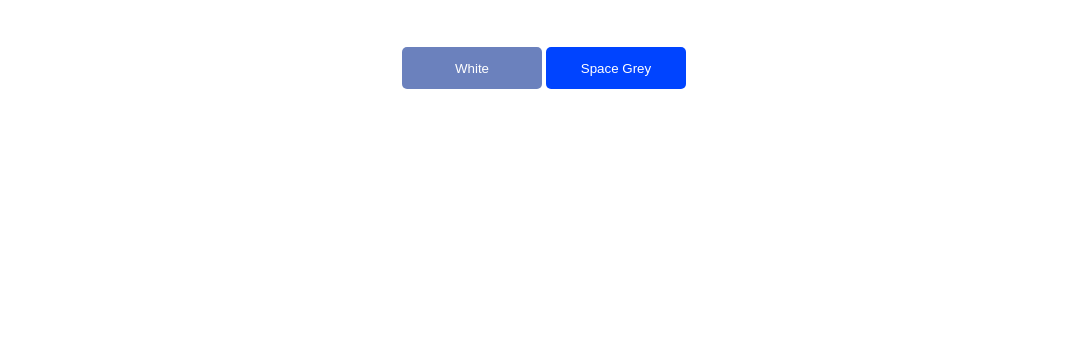
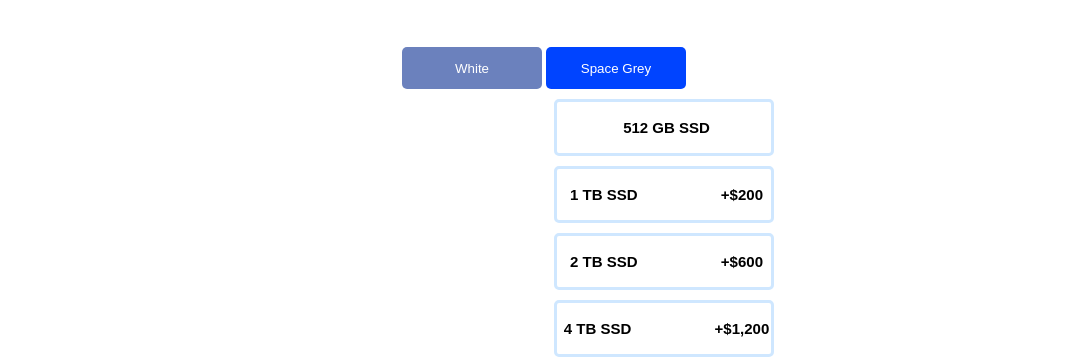
Before and after one commit to jamila0719/4th-month-homework, a plain HTML site: page index.html in a window 1280 px wide. Shown: the part 597-954 px from the top of the page, without its empty margins (96-1182 px from the left). Before the commit the page ends 800 px from the top, so only its background shows below. Drawn offline with Linux system fonts and the light colour scheme.

Commit message:
homework

```diff
--- a/index.html
+++ b/index.html
@@ -32,6 +32,12 @@
         <button class="active_btn" id="btn-1">White</button>
         <button id="btn-2">Space Grey</button>
       </div>
+      <div class="choose">
+        <input type="button" value="512 GB SSD">
+        <input type="button" value="1 TB SSD                    +$200">
+        <input type="button" value="2 TB SSD                    +$600">
+        <input type="button" value="4 TB SSD                    +$1,200">
+      </div>
     </div>
 
     <script src="main.js"></script>
--- a/main.js
+++ b/main.js
@@ -9,7 +9,7 @@ btn_1.addEventListener("click", ()=>{
         btn_2.classList.remove("active_btn")
         img.setAttribute("src", "./img/white.png")
         color_text.innerHTML = "White"
-
+        price.innerHTML = "1999"
 })
 
 btn_2.addEventListener("click", ()=>{
@@ -17,4 +17,5 @@ btn_2.addEventListener("click", ()=>{
         btn_1.classList.remove("active_btn")
         img.setAttribute("src", "./img/grey.png")
         color_text.innerHTML = "Grey"
+        price.innerHTML = "2599"
 })
--- a/style.css
+++ b/style.css
@@ -64,3 +64,26 @@ a{
 .active_btn {
     background-color: rgb(107, 129, 189)!important;
 }
+.container .choose{
+    display: block;
+}
+.container .choose input{
+    border-radius: 5px;
+    border: none;
+    width: 220px;
+    height: 57px;
+    font-size: 15px;
+    display: flex;
+    flex-direction: column;
+    justify-content: center;
+    margin-bottom: 10px;
+    margin-left: 650px;
+    margin-top: 10px;
+    border: 3px solid #CFE7FF;
+    background-color: white;
+    padding-left: 5px;
+    font-weight: bold;
+}
+.container .choose input:active{
+    border: 3px solid #007FFF;
+}
```
